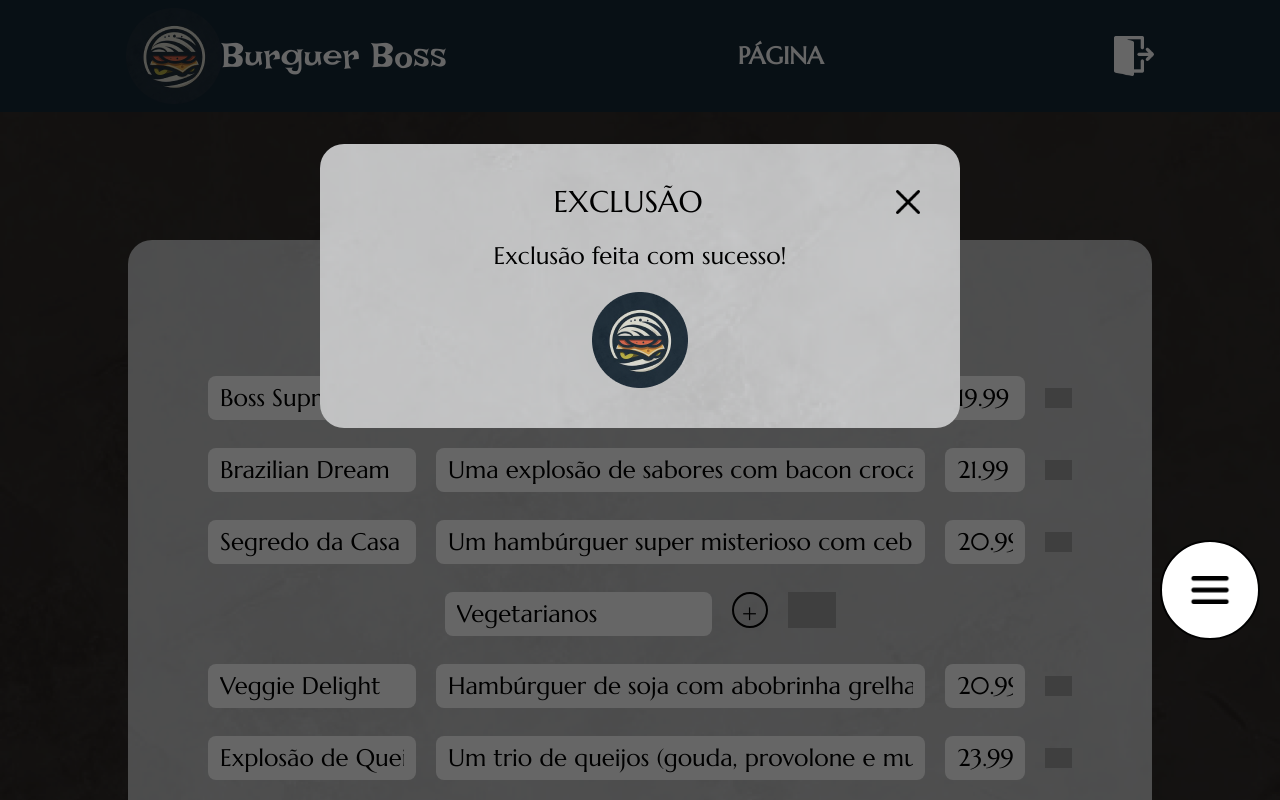
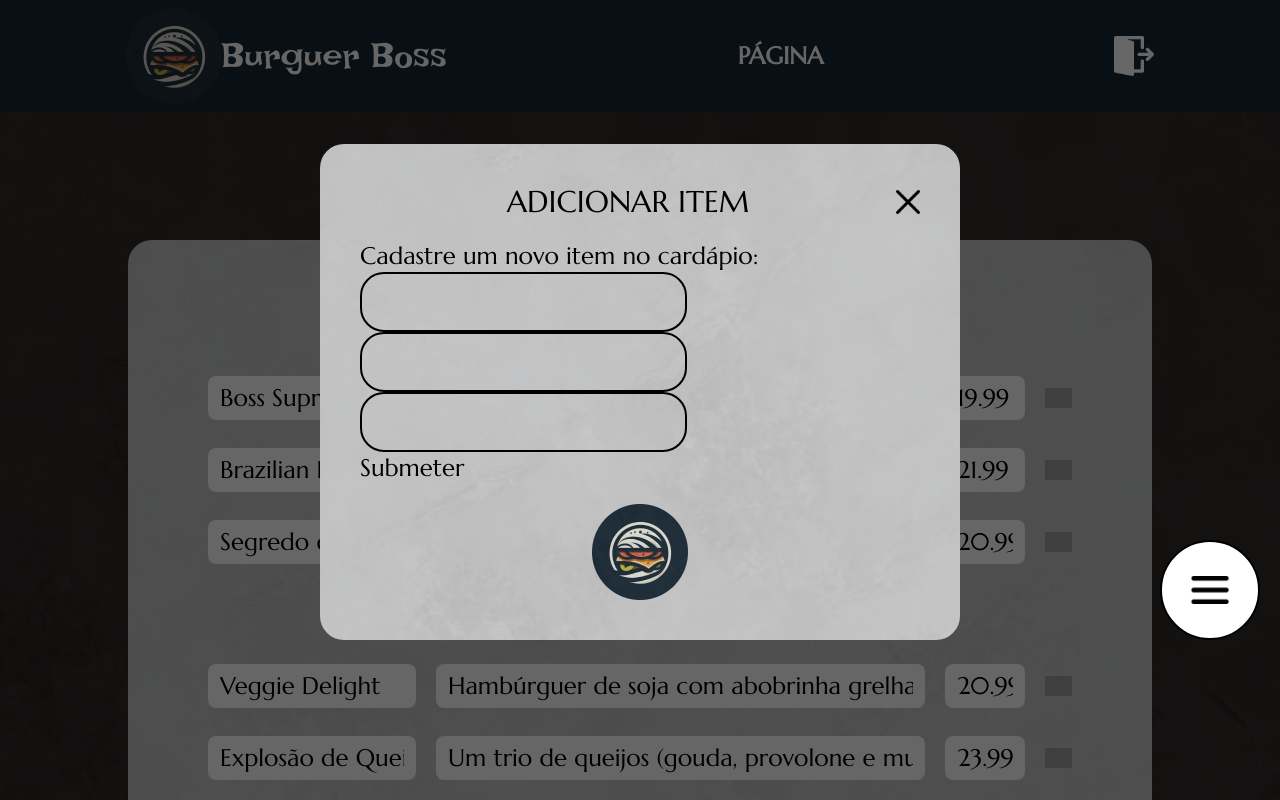
Before and after one commit to PedroMarineli/bb_front-end, a React (Vite) app: page /bb-alterar-cardapio in a window 1280 px wide. Both pictures are taken after a click on the element 1058 px from the left and 398 px from the top of the page. Shown: the top 800 px of the page. Built offline with nearby package versions, Linux system fonts and the light colour scheme; grey boxes are pictures that could not be loaded.

Commit message:
creating menuItem

```diff
--- /dev/null
+++ b/src/components/CriarMenuItem/index.tsx
@@ -0,0 +1,53 @@
+import Janela from "../../components/Janela";
+import LogoBB from "../../../public/images/logoBB.png";
+import { useEffect, useState } from "react";
+import { IMenuItem } from "../../interface/IMenuItem";
+import { useMenuItemMutate } from "../../hooks/UseMenuItemMutate";
+
+interface ModalProps {
+    closeModal(): void
+}
+
+const CriarMenuItem = ({ closeModal }: ModalProps) => {
+    const [name, setName] = useState("")
+    const [price, setPrice] = useState("")
+    const [category, setCategory] = useState("")
+    const { mutate, isSuccess } = useMenuItemMutate()
+
+    const submit = () => {
+        const menuItem: IMenuItem = {
+            name,
+            price,
+            category
+        }
+
+        mutate(menuItem)
+    }
+
+    // useEffect(() => {
+    //     if(isSuccess) {
+    //         closeModal()
+    //     }
+    // }, [isSuccess])
+
+    return (
+        <Janela titulo="Adicionar Item" conteudo={
+            <div className="grid justify-items-center gap-5">
+                <div className="modal-body">
+                    <h2>Cadastre um novo item no cardápio:</h2>
+                    <form className="input-container" action="">
+                        <input className="input" type="text" value={name} onChange={e => setName(e.target.value)}/>
+                        <input className="input" type="text" value={price} onChange={e => setPrice(e.target.value)}/>
+                        <input className="input" type="text" value={category} onChange={e => setCategory(e.target.value)}/>
+                    </form>
+                    <button onClick={submit} className="btn-secondary">Submeter</button>
+                </div>
+                <div className="grid justify-items-center">
+                    <img src={LogoBB} alt="Logo BB"/>
+                </div>
+            </div>
+        }/>
+    )
+}
+
+export default CriarMenuItem;
--- /dev/null
+++ b/src/hooks/UseMenuItemMutate.ts
@@ -0,0 +1,24 @@
+import axios, { AxiosPromise } from "axios"
+import { IMenuItem } from '../interface/IMenuItem';
+import { useMutation, useQueryClient } from "react-query";
+
+const API_URL = 'http://localhost:8080';
+
+const postMenuItem = async (data: IMenuItem): AxiosPromise<any> => {
+    const response = axios.post(API_URL + '/menu/item', data)
+    return response;
+}
+
+export function useMenuItemMutate() {
+    const queryClient = useQueryClient();
+
+    const mutate = useMutation({
+        mutationFn: postMenuItem,
+        retry: 2,
+        onSuccess: () => {
+            queryClient.invalidateQueries({queryKey: ['menuItem']})
+        }
+    })
+
+    return mutate;
+}
--- /dev/null
+++ b/src/interface/IMenuItem.ts
@@ -0,0 +1,6 @@
+export interface IMenuItem {
+    name?: string,
+    price?: string,
+    category?: string,
+    avaliable?: boolean
+}
--- a/src/pages/AlterarCardapio/index.tsx
+++ b/src/pages/AlterarCardapio/index.tsx
@@ -5,8 +5,10 @@ import Botao from '../../components/Botao';
 import { useRecoilValue, useSetRecoilState } from 'recoil';
 import { menuState } from '../../state/atom';
 import Exclusao from '../../components/Exclusao';
+import CriarMenuItem from '../../components/CriarMenuItem';
 
 const AlterarCardapio = () => {
+    const [isModalOpen, setIsModalOpen] = useState(false);
     const aberto = useSetRecoilState(menuState)
     const alterarStatus = () => {
         aberto(true)
@@ -37,6 +39,11 @@ const AlterarCardapio = () => {
         // Aqui você implementaria a lógica para salvar as alterações
         console.log('Dados alterados:', lista);*/
       };
+
+      const handleOpenModal = () => {
+        //setIsModalOpen(isModalOpen => !isModalOpen)
+        aberto(true)
+      }
 
     return (
         <section className="telaBranca">
@@ -74,10 +81,12 @@ const AlterarCardapio = () => {
                     <div className="flex justify-center">
                         <Botao>Alterar</Botao>
                     </div>
+                    <button onClick={handleOpenModal}>Novo Item de Menu</button>
                 </div>
             </form>
-            { fechado && <Exclusao/>}
+            {fechado && <CriarMenuItem closeModal={handleOpenModal}/>}
         </section>
     )
 }
+//{ fechado && <Exclusao/>} fica entre o form e o section
 export default AlterarCardapio;
```
Also changed, not shown: src/hooks/useMenuItem.ts (added).
